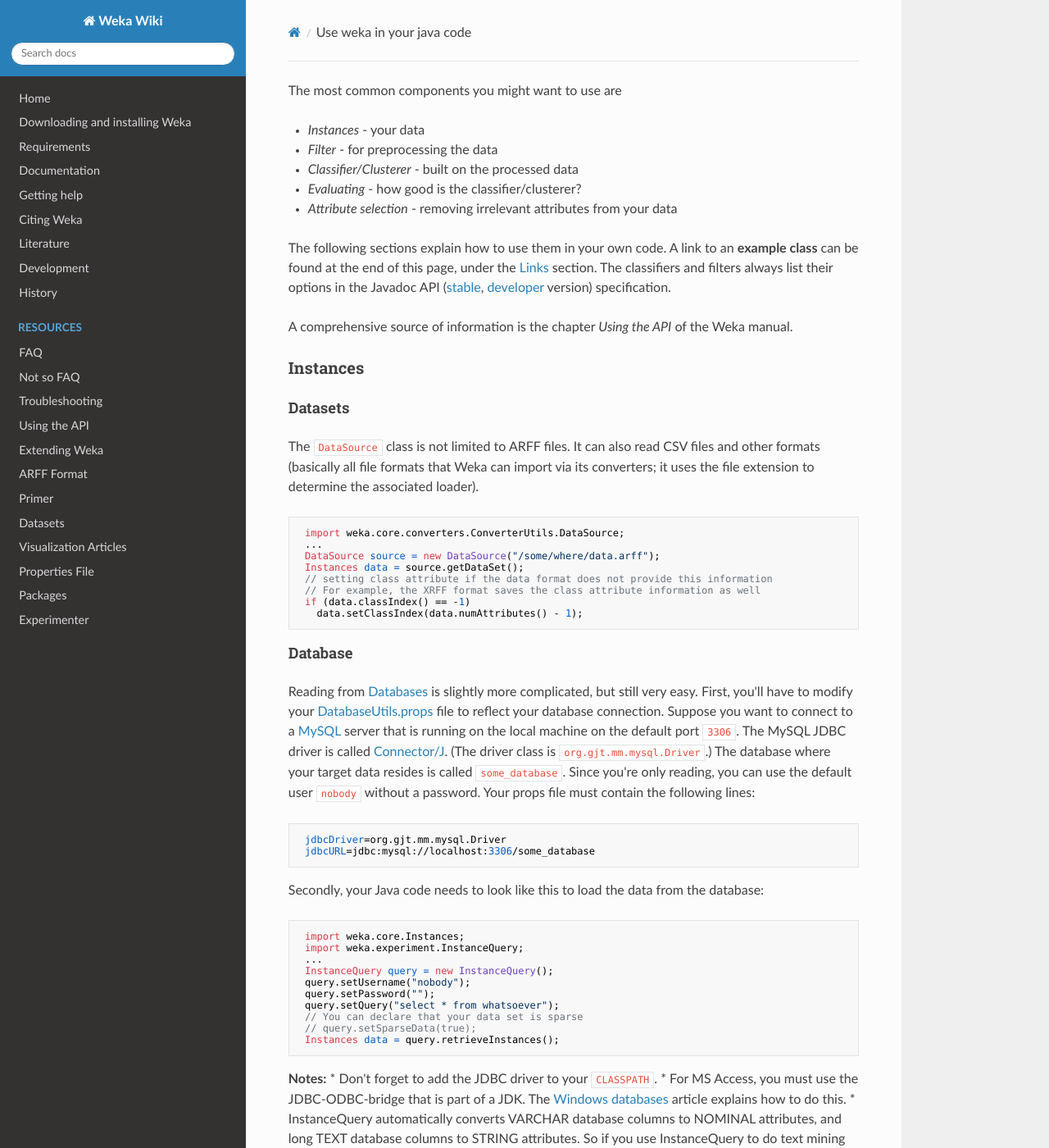
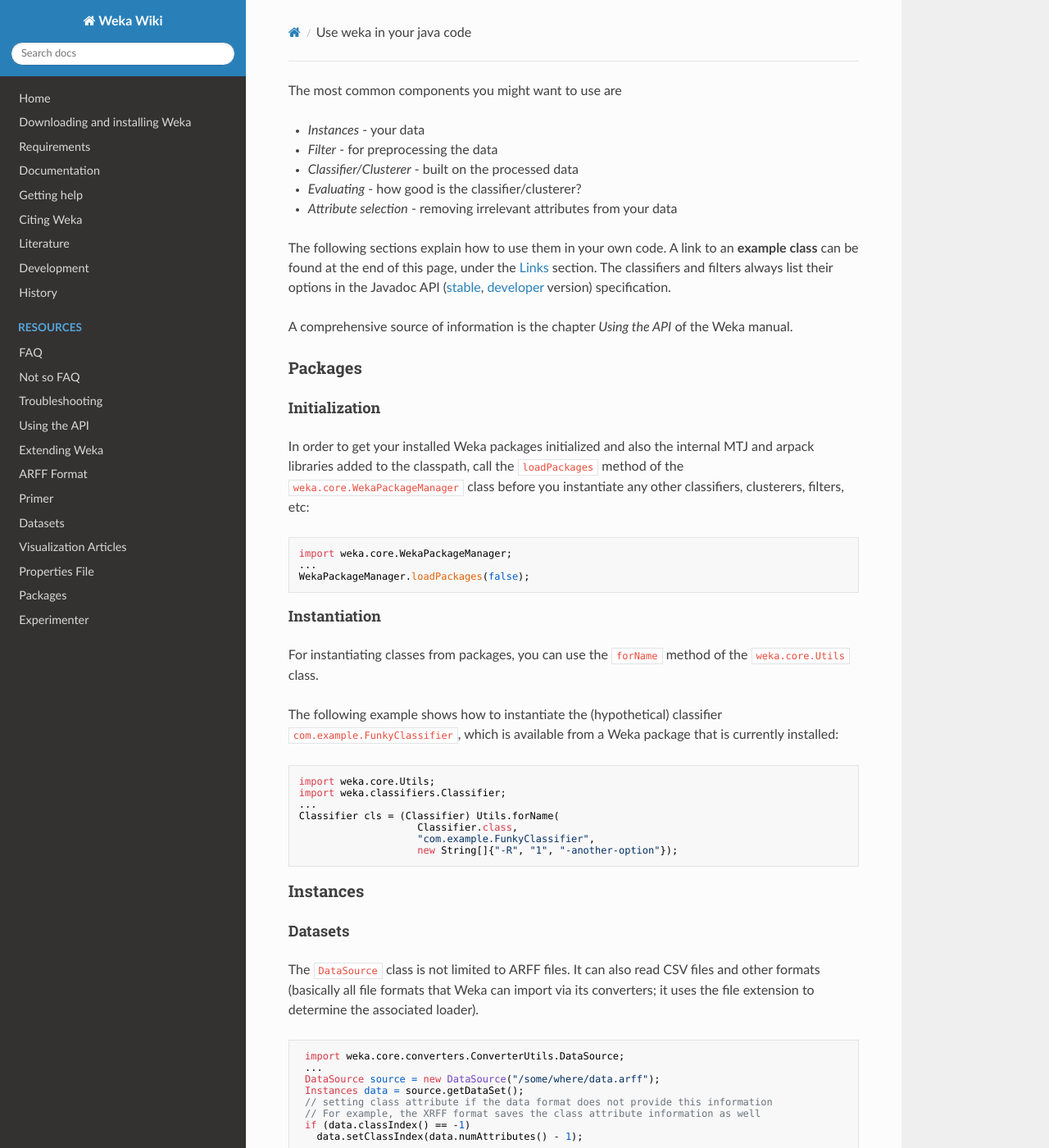
Before and after one commit to Waikato/weka-wiki, an MkDocs documentation site: the page built from docs/use_weka_in_your_java_code.md, in a window 1280 px wide and 1400 px high. Shown: the whole window at 82% size. Built offline with MkDocs 1.6.1, drawn with Linux system fonts in a browser that asks for light colours; nearby versions of some CDN libraries.

Commit message:
added section on Packages (initialization, instantiation)

````diff
--- a/docs/use_weka_in_your_java_code.md
+++ b/docs/use_weka_in_your_java_code.md
@@ -9,6 +9,34 @@
 The following sections explain how to use them in your own code. A link to an **example class** can be found at the end of this page, under the [Links](#links) section. The classifiers and filters always list their options in the Javadoc API ([stable](https://weka.sourceforge.io/doc.stable-3-8/), [developer](https://weka.sourceforge.io/doc.dev/) version) specification.
 
 A comprehensive source of information is the chapter *Using the API* of the Weka manual.
+
+# Packages
+## Initialization
+In order to get your installed Weka packages initialized and also the internal MTJ and arpack libraries added to
+the classpath, call the `loadPackages` method of the `weka.core.WekaPackageManager` class before you instantiate
+any other classifiers, clusterers, filters, etc:
+
+```
+import weka.core.WekaPackageManager;
+...
+WekaPackageManager.loadPackages(false);
+```
+
+## Instantiation
+For instantiating classes from packages, you can use the `forName` method of the `weka.core.Utils` class.
+
+The following example shows how to instantiate the (hypothetical) classifier `com.example.FunkyClassifier`,
+which is available from a Weka package that is currently installed:
+
+```
+import weka.core.Utils;
+import weka.classifiers.Classifier;
+...
+Classifier cls = (Classifier) Utils.forName(
+                    Classifier.class,
+                    "com.example.FunkyClassifier",
+                    new String[]{"-R", "1", "-another-option"});
+```
 
 # Instances
 ## Datasets
````
